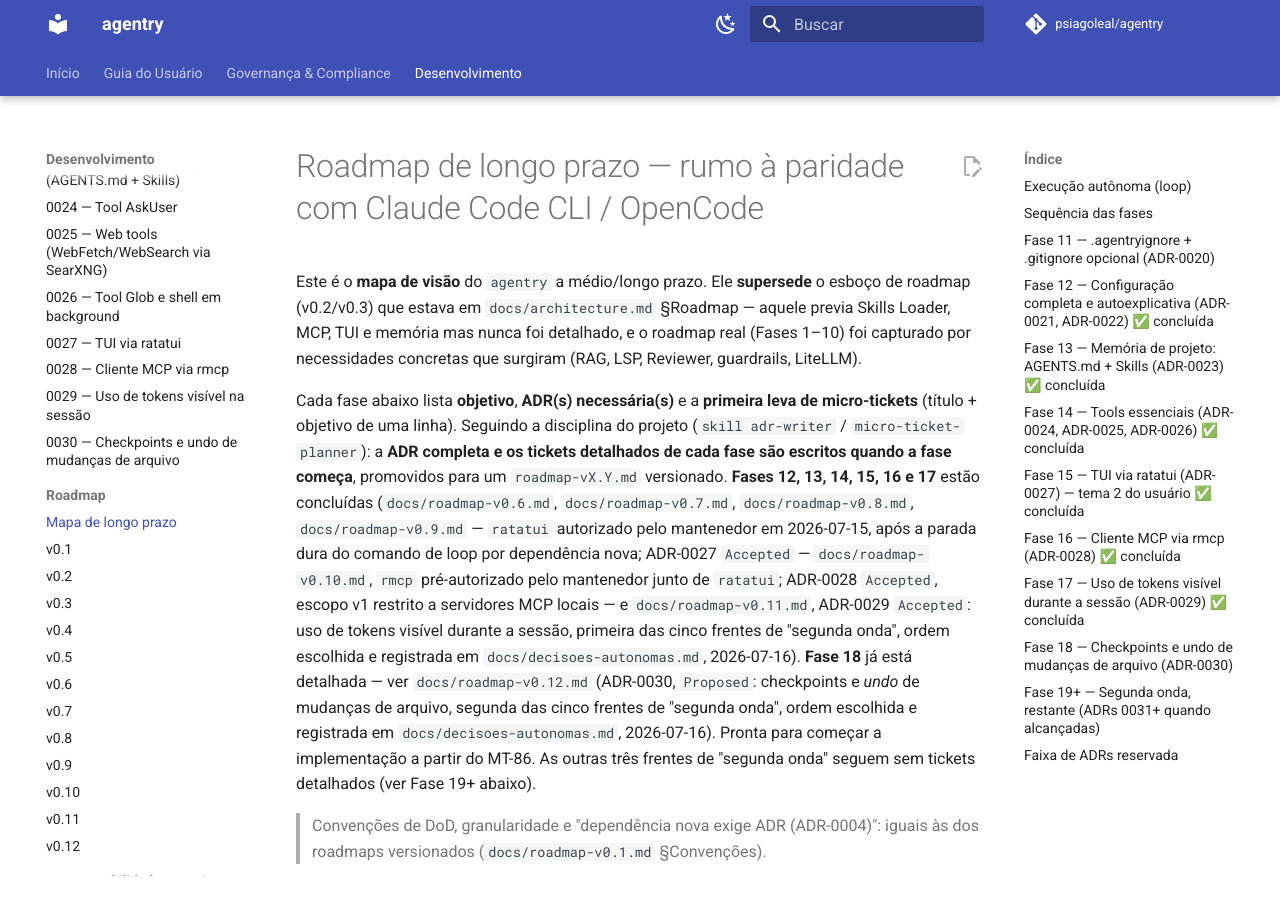
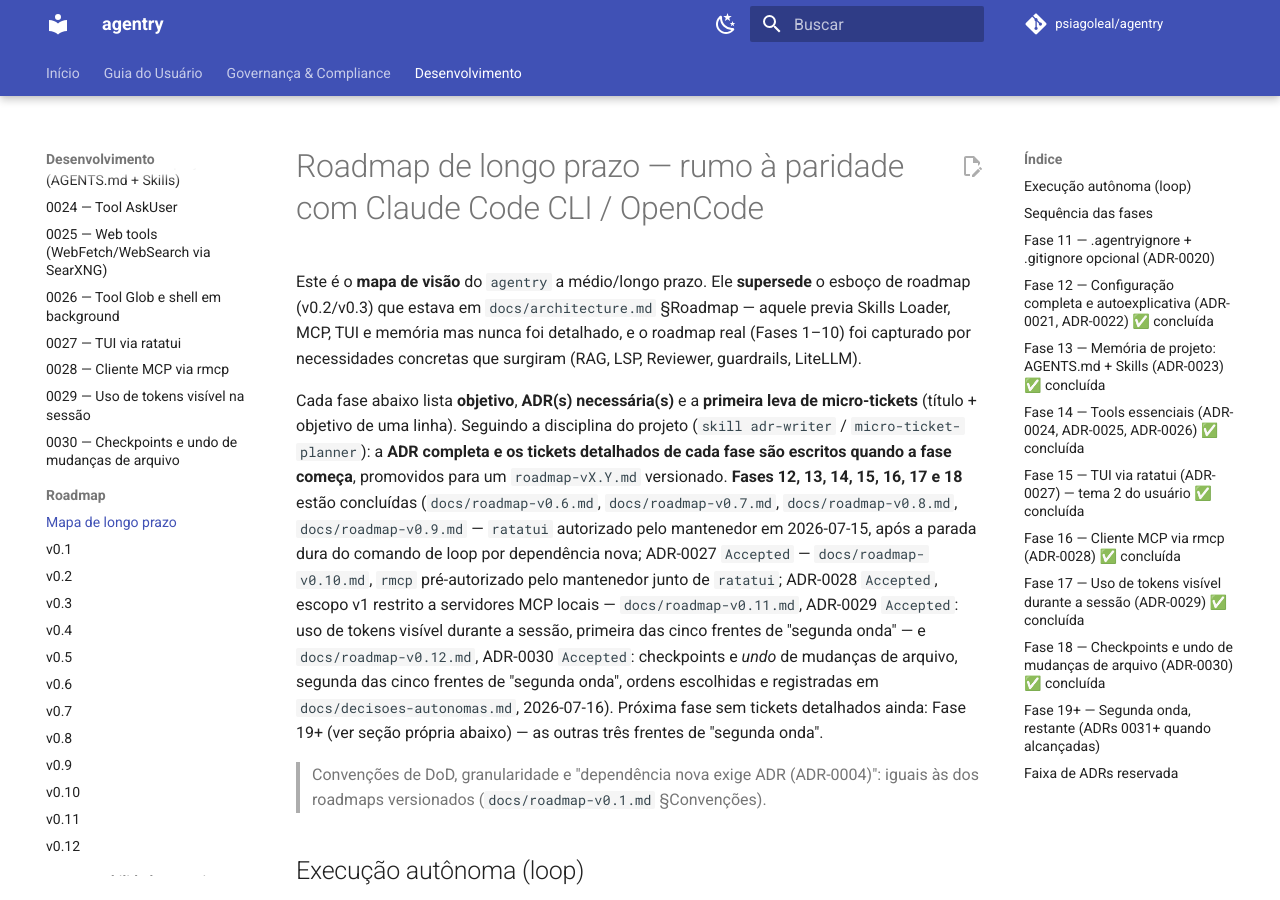
Before and after one commit to psiagoleal/agentry, an MkDocs documentation site: the page built from docs/roadmap-longo-prazo.md, in a window 1280 px wide and 900 px high. Built offline with MkDocs 1.6.1 and Material for MkDocs 9.7.7, drawn with Linux system fonts in a browser that asks for light colours; comment, search, counter and statistics services are not loaded; some of the changed text lies outside the part shown.

Commit message:
MT-89: documentação -- ADR-0030 -> Accepted (fecha a Fase 18)
docs/usuario/uso.md ganha a seção "Checkpoints e undo de mudanças de
arquivo": --undo (one-shot)/,/undo (REPL)/Ctrl+Z (TUI) nas tabelas de
flags/comandos/keybindings, mais uma seção dedicada explicando o
mecanismo -- deixando explícito que só fs_write/fs_edit geram
checkpoint, nunca shell_exec/shell_background (efeito colateral de
comando fora de escopo), e que os checkpoints persistem em
.agentry/checkpoints.json entre invocações, com um teto fixo não
configurável.

ADR-0030 promovida de Proposed para Accepted (MT-86..88 concluídos);
docs/adr/README.md e docs/roadmap-longo-prazo.md atualizados -- Fase 18
marcada concluída, mesmo padrão usado para fechar as Fases 15/16/17.

mkdocs build --strict limpo, anchor novo (checkpoints-e-undo-de-mudancas-de-arquivo)
conferido no HTML gerado. Nenhuma mudança de código -- fmt rodado como
checagem de sanidade.

{agente: Claude Code; modelo: claude-sonnet-5}

```diff
--- a/docs/roadmap-longo-prazo.md
+++ b/docs/roadmap-longo-prazo.md
@@ -11,19 +11,17 @@
 micro-tickets** (título + objetivo de uma linha). Seguindo a disciplina do projeto
 (`skill adr-writer` / `micro-ticket-planner`): a **ADR completa e os tickets detalhados de
 cada fase são escritos quando a fase começa**, promovidos para um `roadmap-vX.Y.md`
-versionado. **Fases 12, 13, 14, 15, 16 e 17** estão concluídas (`docs/roadmap-v0.6.md`,
+versionado. **Fases 12, 13, 14, 15, 16, 17 e 18** estão concluídas (`docs/roadmap-v0.6.md`,
 `docs/roadmap-v0.7.md`, `docs/roadmap-v0.8.md`, `docs/roadmap-v0.9.md` — `ratatui` autorizado
 pelo mantenedor em 2026-07-15, após a parada dura do comando de loop por dependência nova;
 ADR-0027 `Accepted` — `docs/roadmap-v0.10.md`, `rmcp` pré-autorizado pelo mantenedor junto de
-`ratatui`; ADR-0028 `Accepted`, escopo v1 restrito a servidores MCP locais — e
-`docs/roadmap-v0.11.md`, ADR-0029 `Accepted`: uso de tokens visível durante a sessão,
-primeira das cinco frentes de "segunda onda", ordem escolhida e registrada em
-`docs/decisoes-autonomas.md`, 2026-07-16). **Fase 18** já está detalhada — ver
-`docs/roadmap-v0.12.md` (ADR-0030, `Proposed`: checkpoints e *undo* de mudanças de arquivo,
-segunda das cinco frentes de "segunda onda", ordem escolhida e registrada em
-`docs/decisoes-autonomas.md`, 2026-07-16). Pronta para começar a implementação a partir do
-MT-86. As outras três frentes de "segunda onda" seguem sem tickets detalhados (ver Fase 19+
-abaixo).
+`ratatui`; ADR-0028 `Accepted`, escopo v1 restrito a servidores MCP locais — `docs/roadmap-v0.11.md`,
+ADR-0029 `Accepted`: uso de tokens visível durante a sessão, primeira das cinco frentes de
+"segunda onda" — e `docs/roadmap-v0.12.md`, ADR-0030 `Accepted`: checkpoints e *undo* de
+mudanças de arquivo, segunda das cinco frentes de "segunda onda", ordens escolhidas e
+registradas em `docs/decisoes-autonomas.md`, 2026-07-16). Próxima fase sem tickets
+detalhados ainda: Fase 19+ (ver seção própria abaixo) — as outras três frentes de "segunda
+onda".
 
 > Convenções de DoD, granularidade e "dependência nova exige ADR (ADR-0004)": iguais às dos
 > roadmaps versionados (`docs/roadmap-v0.1.md` §Convenções).
@@ -182,7 +180,7 @@
 pontos de exposição sem nenhuma divergência entre eles; documentação de usuário fechando a
 fase.
 
-## Fase 18 — Checkpoints e *undo* de mudanças de arquivo (ADR-0030)
+## Fase 18 — Checkpoints e *undo* de mudanças de arquivo (ADR-0030) ✅ concluída
 
 **Objetivo:** tornar reversível uma mudança de `fs_write`/`fs_edit` feita pelo agente
 (equivalente ao "rewind" do Claude Code CLI/OpenCode) — segunda das cinco frentes de "segunda
@@ -190,7 +188,7 @@
 2026-07-16, por ser a única, entre as quatro restantes, sem pergunta de segurança/
 confidencialidade/egresso em aberto).
 
-**ADR:** ADR-0030 — **escrita**, `Proposed`. Decisão central: `CheckpointStore` persiste uma
+**ADR:** ADR-0030 — **escrita**, `Accepted`. Decisão central: `CheckpointStore` persiste uma
 pilha *LIFO* de checkpoints em `.agentry/checkpoints.json` (mesmo diretório de estado local da
 ADR-0017); só `fs_write`/`fs_edit` geram checkpoint (nunca `shell_exec`/`shell_background` —
 efeito colateral de comando fica fora de escopo, mesmo nível de confiança já aceito,
@@ -199,8 +197,11 @@
 de desfazer por vez (pilha, sem seleção de checkpoint específico); teto fixo de checkpoints
 retidos, sem configuração nova (YAGNI).
 
-**Detalhamento completo:** `docs/roadmap-v0.12.md` (MT-86..89). Pronta para começar a
-implementação a partir do MT-86.
+**Detalhamento completo:** `docs/roadmap-v0.12.md` (MT-86..89, **concluídos**).
+`CheckpointStore` (`crates/core/src/checkpoint/`) + `CheckpointingTool`
+(`crates/core/src/tools/checkpoint.rs`) decorando `fs_write`/`fs_edit`; `formatar_undo()`
+como única fonte de formatação, reaproveitada pelos três pontos de exposição; documentação de
+usuário fechando a fase.
 
 ## Fase 19+ — Segunda onda, restante (ADRs 0031+ quando alcançadas)
 
@@ -228,5 +229,5 @@
 
 ADR-0021 e ADR-0022 **escritas** (Fase 12). ADR-0023..0028 **reservadas** (números fixados
 aqui; arquivo de cada uma escrito ao iniciar sua fase, com contexto fresco). ADR-0029
-**escrita** (Fase 17, `Accepted`). ADR-0030 **escrita** (Fase 18, `Proposed`). ADR-0031+ para
+**escrita** (Fase 17, `Accepted`). ADR-0030 **escrita** (Fase 18, `Accepted`). ADR-0031+ para
 o restante da segunda onda (Fase 19+), sem número fixado ainda.
```
Also changed, not shown: docs/adr/0030-checkpoints-e-undo-de-mudancas-de-arquivo.md (+1 -1 lines), docs/adr/README.md (+1 -1 lines), docs/usuario/uso.md (+32 -0 lines).
